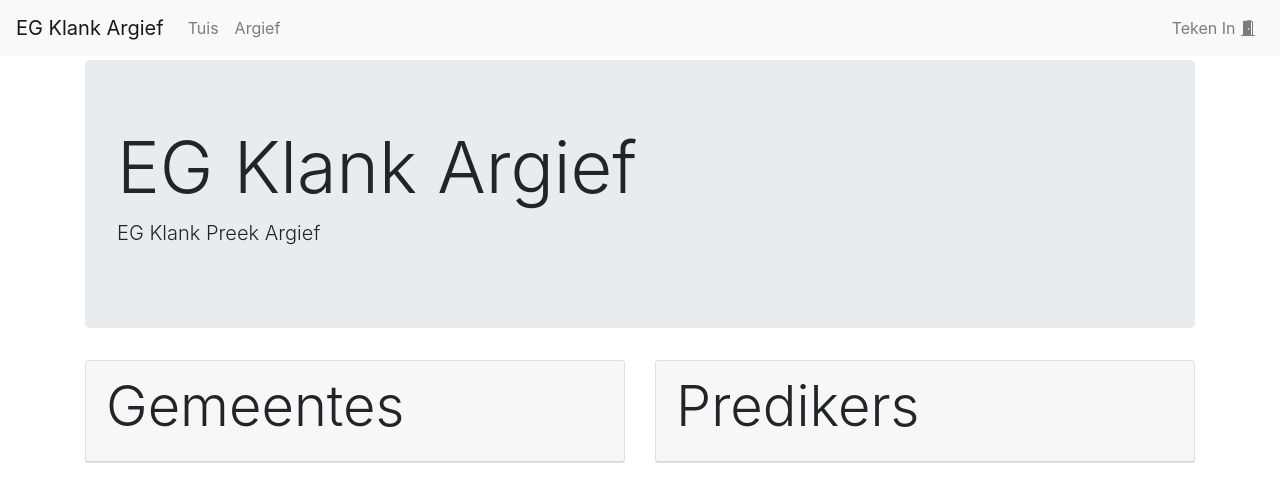
After one commit to MrTwister96/webwoord_argief, a Django app: page /argief/ in a window 1280 px wide. The commit adds this page. Shown: the top 502 px of the page. Run offline with Django 3.2, Linux system fonts and the light colour scheme; data that the repository does not hold is empty; some libraries are stand-ins or nearby versions.

Commit message:
Updates to frontend

```diff
--- a/frontend/templates/administration/new_prediker.html
+++ b/frontend/templates/administration/new_prediker.html
@@ -46,7 +46,7 @@
                 <div class="row justify-content-center">
 
                     <div class="col-md-10">
-                        <input type="submit" value="Skep Preek" class="btn btn-primary float-right">
+                        <input type="submit" value="Skep Prediker" class="btn btn-primary float-right">
                     </div>
 
                 </div>
--- a/frontend/templates/administration/new_reeks.html
+++ b/frontend/templates/administration/new_reeks.html
@@ -46,7 +46,7 @@
                 <div class="row justify-content-center">
 
                     <div class="col-md-10">
-                        <input type="submit" value="Skep Preek" class="btn btn-primary float-right">
+                        <input type="submit" value="Skep Reeks" class="btn btn-primary float-right">
                     </div>
 
                 </div>
--- /dev/null
+++ b/frontend/templates/argief.html
@@ -0,0 +1,51 @@
+{% extends "base.html" %}
+
+{% block content %}
+
+<div class="row justify-content-center">
+    <div class="col-md-12">
+        <div class="jumbotron">
+            <h1 class="display-3">EG Klank Argief</h1>
+            <p class="lead">EG Klank Preek Argief</p>
+        </div>
+    </div>
+</div>
+
+
+<div class="row">
+
+    <div class="col-md-6">
+        <div class="card">
+            <div class="card-header">
+                <h1 class="display-4">Gemeentes</h1>
+            </div>
+            <ul class="list-group list-group-flush">
+                {% for gemeente in context.gemeentes %}
+                <li class="list-group-item lead">
+                    <a href="{% url 'gemeente_view' gemeente.pk %}">{{ gemeente.naam }}</a>
+                    <span class="badge badge-secondary float-right">{{ gemeente.preek_count }}</span>
+                </li>
+                {% endfor %}
+            </ul>
+        </div>
+    </div>
+
+    <div class="col-md-6">
+        <div class="card">
+            <div class="card-header">
+                <h1 class="display-4">Predikers</h1>
+            </div>
+            <ul class="list-group list-group-flush">
+                {% for prediker in context.predikers %}
+                <li class="list-group-item lead">
+                    <a href="#">{{ prediker }}</a>
+                    <span class="badge badge-secondary float-right">{{ prediker.preek_count }}</span>
+                </li>
+                {% endfor %}
+            </ul>
+        </div>
+    </div>
+</div>
+
+
+{% endblock content %}
--- a/frontend/templates/base.html
+++ b/frontend/templates/base.html
@@ -4,7 +4,7 @@
     <meta charset="UTF-8">
     <meta http-equiv="X-UA-Compatible" content="IE=edge">
     <meta name="viewport" content="width=device-width, initial-scale=1.0">
-    <title>WebWoord</title>
+    <title>EG Klank</title>
     {% load bootstrap4 %}
 
     {% block css %}
@@ -22,7 +22,7 @@
 
     <div class="mb-1">
         <nav class="navbar navbar-expand-lg navbar-light bg-light">
-            <a class="navbar-brand" href="{% url 'home' %}">WebWoord Argief</a>
+            <a class="navbar-brand" href="{% url 'home' %}">EG Klank Argief</a>
 
             <button class="navbar-toggler" type="button" data-toggle="collapse" data-target="#navbarSupportedContent" aria-controls="navbarSupportedContent" aria-expanded="false" aria-label="Toggle navigation">
                 <span class="navbar-toggler-icon"></span>
@@ -34,11 +34,14 @@
                         <a class="nav-link" href="{% url 'home' %}">Tuis</a>
                     </li>
                     <li class="nav-item">
+                        <a class="nav-link" href="{% url 'argief' %}">Argief</a>
+                    </li>
+                    <!-- <li class="nav-item">
                         <a class="nav-link" href="#">Gemeentes</a>
                     </li>
                     <li class="nav-item">
                         <a class="nav-link" href="#">Preke</a>
-                    </li>
+                    </li> -->
                 </ul>
                 <ul class="navbar-nav ml-auto">
                     {% if not user.is_authenticated %}
--- a/frontend/urls.py
+++ b/frontend/urls.py
@@ -15,11 +15,12 @@ Including another URLconf
 """
 from django.urls import path
 
-from frontend.views import HomeView, NewPreekView, AdministrationView, NewReeksView, NewPredikerView, DeletePreekView, DeleteReeksView, ListPreekView, ListReeksView, ListPredikerView, GemeenteView
+from frontend.views import HomeView, ArgiefView, NewPreekView, AdministrationView, NewReeksView, NewPredikerView, DeletePreekView, DeleteReeksView, ListPreekView, ListReeksView, ListPredikerView, GemeenteView
 
 urlpatterns = [
     # User Views
-    path('', HomeView, name='home'),
+    path('', HomeView.as_view(), name='home'),
+    path('argief/', ArgiefView.as_view(), name='argief'),
     path('gemeente/<pk>/', GemeenteView.as_view(), name='gemeente_view'),
 
 
--- a/frontend/views.py
+++ b/frontend/views.py
@@ -16,18 +16,24 @@ from frontend.forms import PreekForm, ReeksForm, PredikerForm
 from datetime import datetime
 
 # General Views
-class Home(View):
+class HomeView(View):
     template_name = 'home.html'
+
+    def get(self, request):
+
+        return render(request, self.template_name)
+
+class ArgiefView(View):
+    template_name = 'argief.html'
 
     def get(self, request):
 
         context = {
             'gemeentes': Gemeente.objects.all(),
+            'predikers': Prediker.objects.all()
         }
 
         return render(request, self.template_name, {'context': context})
-
-HomeView = Home.as_view()
 
 class GemeenteView(View):
     template_name = 'general/gemeente_view.html'
```
Also changed, not shown: frontend/templates/home.html (+5 -6 lines).
